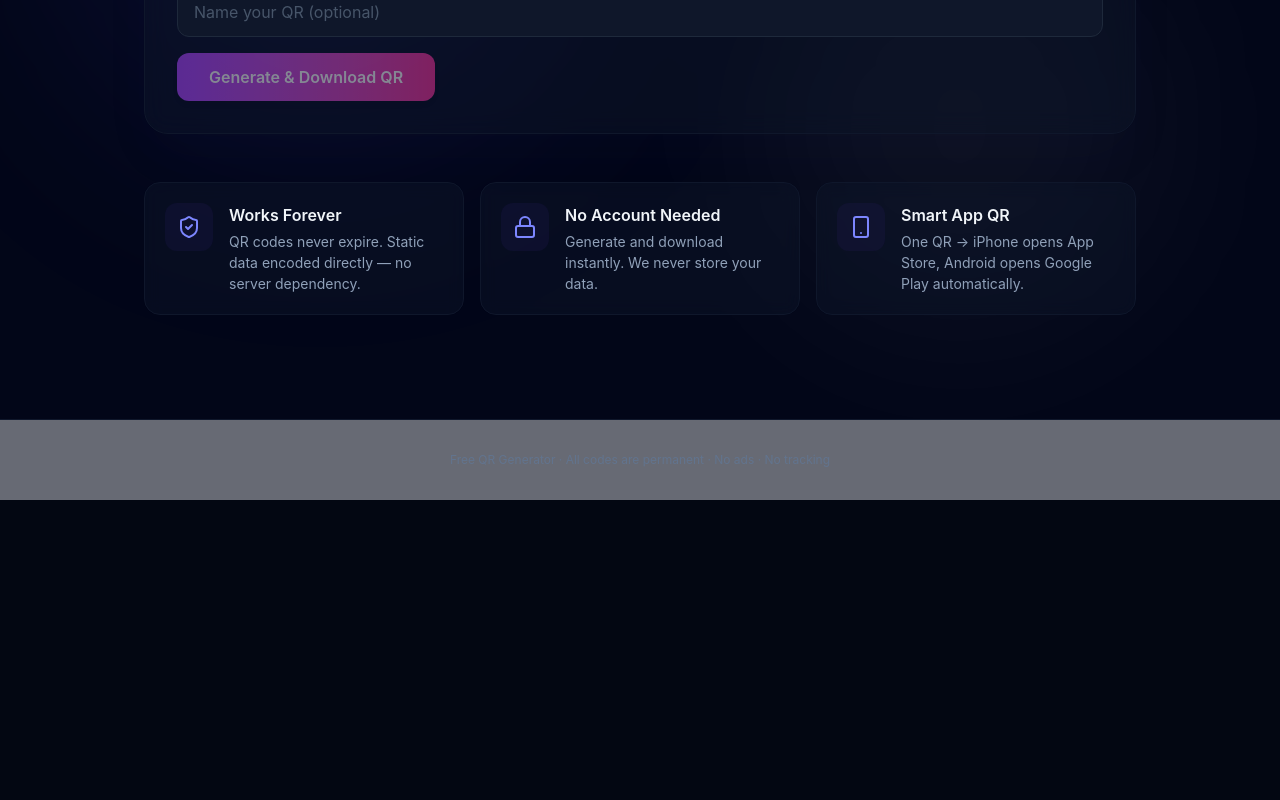
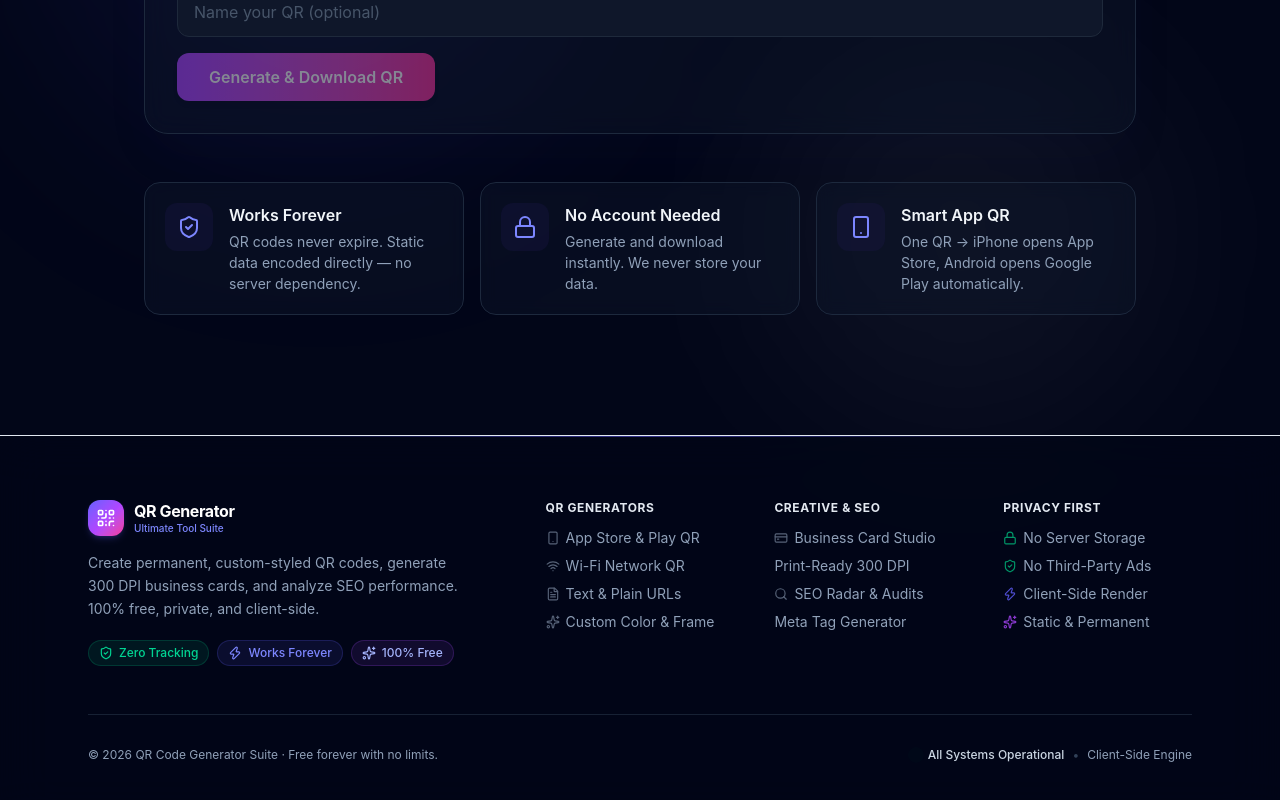
Before and after one commit to shishir1290/qr-code-generator, a Next.js app: page / in a window 1280 px wide. Shown: the part 428-1228 px from the top of the page. Before the commit the page ends 928 px from the top, so only its background shows below. Built offline with nearby package versions, Linux system fonts and the light colour scheme.

Commit message:
feat: add home, SEO tools, card designer, audio player, and footer components

```diff
--- a/app/audio/[id]/AudioPlayerClient.tsx
+++ b/app/audio/[id]/AudioPlayerClient.tsx
@@ -319,7 +319,7 @@ export default function AudioPlayerClient({
       </main>
 
       {/* Footer */}
-      <footer className="text-center py-6 text-xs text-slate-500 dark:text-slate-600 relative z-10 border-t border-slate-200 dark:border-slate-900/50 bg-white/40 dark:bg-slate-955/40 transition-colors duration-300">
+      <footer className="text-center py-6 text-xs text-slate-500 dark:text-slate-400 relative z-10 border-t border-slate-200 dark:border-slate-800 bg-slate-100/60 dark:bg-slate-950/70 backdrop-blur-xl transition-colors duration-300">
         <Link
           href="/"
           className="inline-flex items-center gap-1.5 text-slate-500 hover:text-indigo-600 dark:hover:text-indigo-400 font-medium transition-colors"
--- a/app/card-designer/page.tsx
+++ b/app/card-designer/page.tsx
@@ -1686,7 +1686,7 @@ export default function CardDesignerPage() {
               ))}
               {savedDesigns.length === 0 && (
                 <div className="flex flex-col items-center py-10 text-center text-slate-500">
-                  <FolderHeart className="h-10 w-10 mb-2 text-slate-655" />
+                  <FolderHeart className="h-10 w-10 mb-2 text-slate-600" />
                   <p className="text-sm font-medium">No saved designs yet.</p>
                   <p className="text-xs text-slate-600 mt-1 max-w-[200px]">Save your customizations to list them here.</p>
                 </div>
--- a/app/page.tsx
+++ b/app/page.tsx
@@ -6,6 +6,8 @@ import {
   Link2, Smartphone, FileText, MapPin, Wifi, Music, File, MessageCircle,
   ShieldCheck, Lock
 } from 'lucide-react';
+
+import Footer from '@/components/Footer';
 
 const UrlTab = dynamic(() => import('@/components/tabs/UrlTab'), { ssr: false });
 const AppStoreTab = dynamic(() => import('@/components/tabs/AppStoreTab'), { ssr: false });
@@ -41,13 +43,13 @@ export default function Home() {
           <h1 className="text-4xl font-extrabold tracking-tight sm:text-5xl bg-gradient-to-r from-slate-900 via-slate-700 to-slate-500 dark:from-white dark:via-slate-100 dark:to-slate-400 bg-clip-text text-transparent mb-3">
             Free QR Code Generator
           </h1>
-          <p className="text-slate-650 dark:text-slate-400 text-lg max-w-xl mx-auto">
+          <p className="text-slate-600 dark:text-slate-400 text-lg max-w-xl mx-auto">
             Create QR codes that work forever — URLs, apps, Wi-Fi, maps, and more. No sign-up, no limits, completely free.
           </p>
         </div>
 
-        <div className="bg-white dark:bg-slate-900/40 border border-slate-200 dark:border-slate-900 rounded-3xl overflow-hidden backdrop-blur-md shadow-xl dark:shadow-2xl shadow-slate-200/50 dark:shadow-indigo-950/10 transition-all duration-300">
-          <div className="flex overflow-x-auto border-b border-slate-200 dark:border-slate-900">
+        <div className="bg-white dark:bg-slate-900/40 border border-slate-200 dark:border-slate-800 rounded-3xl overflow-hidden backdrop-blur-md shadow-xl dark:shadow-2xl shadow-slate-200/50 dark:shadow-indigo-950/10 transition-all duration-300">
+          <div className="flex overflow-x-auto border-b border-slate-200 dark:border-slate-800">
             {TABS.map(tab => {
               const Icon = tab.icon;
               const isActive = activeTab === tab.id;
@@ -88,7 +90,7 @@ export default function Home() {
           ].map(f => {
             const Icon = f.icon;
             return (
-              <div key={f.title} className="bg-white dark:bg-slate-900/40 border border-slate-200 dark:border-slate-900 rounded-2xl p-5 shadow-md shadow-slate-100 dark:shadow-none flex items-start gap-4 backdrop-blur-sm transition-all duration-300">
+              <div key={f.title} className="bg-white dark:bg-slate-900/40 border border-slate-200 dark:border-slate-800 rounded-2xl p-5 shadow-md shadow-slate-100 dark:shadow-none flex items-start gap-4 backdrop-blur-sm transition-all duration-300">
                 <div className="p-3 bg-indigo-50 dark:bg-indigo-950/30 text-indigo-600 dark:text-indigo-400 rounded-xl flex-shrink-0">
                   <Icon className="h-6 w-6" />
                 </div>
@@ -102,9 +104,7 @@ export default function Home() {
         </div>
       </main>
 
-      <footer className="text-center py-8 text-xs text-slate-500 dark:text-slate-655 border-t border-slate-200 dark:border-slate-900 mt-16 bg-white/40 dark:bg-slate-955/40 transition-colors duration-300">
-        <p>Free QR Generator · All codes are permanent · No ads · No tracking</p>
-      </footer>
+      <Footer />
     </div>
   );
 }
--- /dev/null
+++ b/components/Footer.tsx
@@ -0,0 +1,171 @@
+'use client';
+
+import Link from 'next/link';
+import {
+  QrCode,
+  CreditCard,
+  Search,
+  ShieldCheck,
+  Zap,
+  Lock,
+  Heart,
+  Sparkles,
+  Smartphone,
+  Wifi,
+  FileText
+} from 'lucide-react';
+
+export default function Footer() {
+  return (
+    <footer className="relative z-10 mt-20 border-t border-slate-200 dark:border-slate-850/80 bg-slate-100/60 dark:bg-slate-950/70 backdrop-blur-xl transition-colors duration-300">
+      {/* Decorative gradient glow on top border */}
+      <div className="absolute top-0 left-1/2 -translate-x-1/2 h-[1px] w-3/4 max-w-4xl bg-gradient-to-r from-transparent via-indigo-500/50 to-transparent" />
+
+      <div className="mx-auto max-w-6xl px-4 py-12 sm:px-6 lg:py-16">
+        <div className="grid grid-cols-1 gap-10 md:grid-cols-2 lg:grid-cols-5">
+
+          {/* Brand & Mission (Spans 2 cols on lg) */}
+          <div className="space-y-4 lg:col-span-2">
+            <Link href="/" className="inline-flex items-center gap-2.5 group">
+              <div className="flex h-9 w-9 items-center justify-center rounded-xl bg-gradient-to-br from-indigo-500 via-purple-500 to-pink-500 text-white shadow-md shadow-indigo-500/20 group-hover:scale-105 transition-transform duration-200">
+                <QrCode className="h-5 w-5" />
+              </div>
+              <div className="flex flex-col">
+                <span className="text-base font-bold tracking-tight text-slate-900 dark:text-white leading-none">
+                  QR Generator
+                </span>
+                <span className="mt-1 text-[10px] font-medium text-indigo-600 dark:text-indigo-400 leading-none">
+                  Ultimate Tool Suite
+                </span>
+              </div>
+            </Link>
+
+            <p className="text-sm text-slate-600 dark:text-slate-400 max-w-sm leading-relaxed">
+              Create permanent, custom-styled QR codes, generate 300 DPI business cards, and analyze SEO performance. 100% free, private, and client-side.
+            </p>
+
+            {/* Feature Pills */}
+            <div className="flex flex-wrap items-center gap-2 pt-1">
+              <span className="inline-flex items-center gap-1.5 rounded-full border border-emerald-500/20 bg-emerald-500/10 px-2.5 py-1 text-xs font-medium text-emerald-600 dark:text-emerald-400">
+                <ShieldCheck className="h-3.5 w-3.5" />
+                Zero Tracking
+              </span>
+              <span className="inline-flex items-center gap-1.5 rounded-full border border-indigo-500/20 bg-indigo-500/10 px-2.5 py-1 text-xs font-medium text-indigo-600 dark:text-indigo-400">
+                <Zap className="h-3.5 w-3.5" />
+                Works Forever
+              </span>
+              <span className="inline-flex items-center gap-1.5 rounded-full border border-purple-500/20 bg-purple-500/10 px-2.5 py-1 text-xs font-medium text-purple-600 dark:text-purple-400">
+                <Sparkles className="h-3.5 w-3.5" />
+                100% Free
+              </span>
+            </div>
+          </div>
+
+          {/* Column 1: QR Tools */}
+          <div className="space-y-3">
+            <h4 className="text-xs font-bold uppercase tracking-wider text-slate-900 dark:text-slate-200">
+              QR Generators
+            </h4>
+            <ul className="space-y-2 text-sm">
+              <li>
+                <Link href="/" className="text-slate-600 hover:text-indigo-600 dark:text-slate-400 dark:hover:text-indigo-400 transition-colors flex items-center gap-1.5">
+                  <Smartphone className="h-3.5 w-3.5 opacity-60" />
+                  App Store & Play QR
+                </Link>
+              </li>
+              <li>
+                <Link href="/" className="text-slate-600 hover:text-indigo-600 dark:text-slate-400 dark:hover:text-indigo-400 transition-colors flex items-center gap-1.5">
+                  <Wifi className="h-3.5 w-3.5 opacity-60" />
+                  Wi-Fi Network QR
+                </Link>
+              </li>
+              <li>
+                <Link href="/" className="text-slate-600 hover:text-indigo-600 dark:text-slate-400 dark:hover:text-indigo-400 transition-colors flex items-center gap-1.5">
+                  <FileText className="h-3.5 w-3.5 opacity-60" />
+                  Text & Plain URLs
+                </Link>
+              </li>
+              <li>
+                <Link href="/" className="text-slate-600 hover:text-indigo-600 dark:text-slate-400 dark:hover:text-indigo-400 transition-colors flex items-center gap-1.5">
+                  <Sparkles className="h-3.5 w-3.5 opacity-60" />
+                  Custom Color & Frame
+                </Link>
+              </li>
+            </ul>
+          </div>
+
+          {/* Column 2: Design & SEO */}
+          <div className="space-y-3">
+            <h4 className="text-xs font-bold uppercase tracking-wider text-slate-900 dark:text-slate-200">
+              Creative & SEO
+            </h4>
+            <ul className="space-y-2 text-sm">
+              <li>
+                <Link href="/card-designer" className="text-slate-600 hover:text-indigo-600 dark:text-slate-400 dark:hover:text-indigo-400 transition-colors flex items-center gap-1.5">
+                  <CreditCard className="h-3.5 w-3.5 opacity-60" />
+                  Business Card Studio
+                </Link>
+              </li>
+              <li>
+                <Link href="/card-designer" className="text-slate-600 hover:text-indigo-600 dark:text-slate-400 dark:hover:text-indigo-400 transition-colors">
+                  Print-Ready 300 DPI
+                </Link>
+              </li>
+              <li>
+                <Link href="/seo-tools" className="text-slate-600 hover:text-indigo-600 dark:text-slate-400 dark:hover:text-indigo-400 transition-colors flex items-center gap-1.5">
+                  <Search className="h-3.5 w-3.5 opacity-60" />
+                  SEO Radar & Audits
+                </Link>
+              </li>
+              <li>
+                <Link href="/seo-tools" className="text-slate-600 hover:text-indigo-600 dark:text-slate-400 dark:hover:text-indigo-400 transition-colors">
+                  Meta Tag Generator
+                </Link>
+              </li>
+            </ul>
+          </div>
+
+          {/* Column 3: Trust & Privacy */}
+          <div className="space-y-3">
+            <h4 className="text-xs font-bold uppercase tracking-wider text-slate-900 dark:text-slate-200">
+              Privacy First
+            </h4>
+            <ul className="space-y-2 text-sm text-slate-600 dark:text-slate-400">
+              <li className="flex items-center gap-1.5">
+                <Lock className="h-3.5 w-3.5 text-emerald-500 opacity-80" />
+                <span>No Server Storage</span>
+              </li>
+              <li className="flex items-center gap-1.5">
+                <ShieldCheck className="h-3.5 w-3.5 text-emerald-500 opacity-80" />
+                <span>No Third-Party Ads</span>
+              </li>
+              <li className="flex items-center gap-1.5">
+                <Zap className="h-3.5 w-3.5 text-indigo-500 opacity-80" />
+                <span>Client-Side Render</span>
+              </li>
+              <li className="flex items-center gap-1.5">
+                <Sparkles className="h-3.5 w-3.5 text-purple-500 opacity-80" />
+                <span>Static & Permanent</span>
+              </li>
+            </ul>
+          </div>
+
+        </div>
+
+        {/* Bottom Bar */}
+        <div className="mt-12 flex flex-col items-center justify-between gap-4 border-t border-slate-200/80 dark:border-slate-800/80 pt-8 sm:flex-row">
+          <p className="text-xs text-slate-500 dark:text-slate-400 text-center sm:text-left">
+            © {new Date().getFullYear()} QR Code Generator Suite · Free forever with no limits.
+          </p>
+
+          <div className="flex items-center gap-2 text-xs text-slate-500 dark:text-slate-400">
+            <span className="inline-block h-2 w-2 rounded-full bg-emerald-500 animate-ping" />
+            <span className="font-medium text-slate-700 dark:text-slate-300">All Systems Operational</span>
+            <span className="text-slate-300 dark:text-slate-700">•</span>
+            <span>Client-Side Engine</span>
+          </div>
+        </div>
+      </div>
+    </footer>
+  );
+}
```
Also changed, not shown: app/seo-tools/page.tsx (+3 -13 lines).
